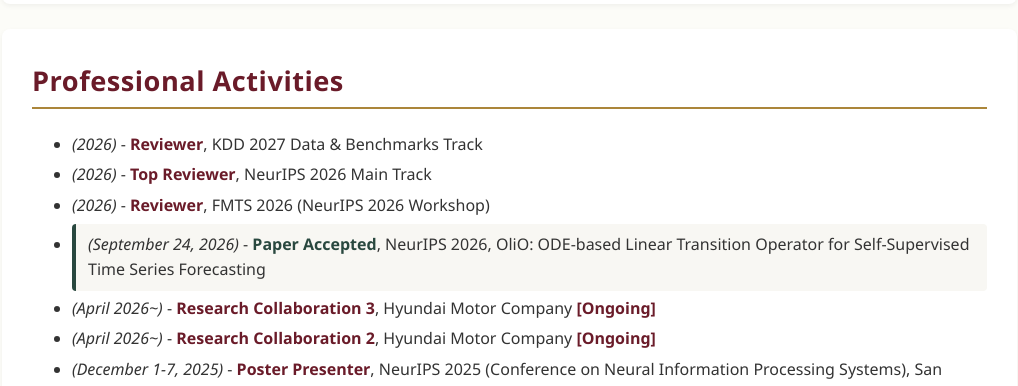
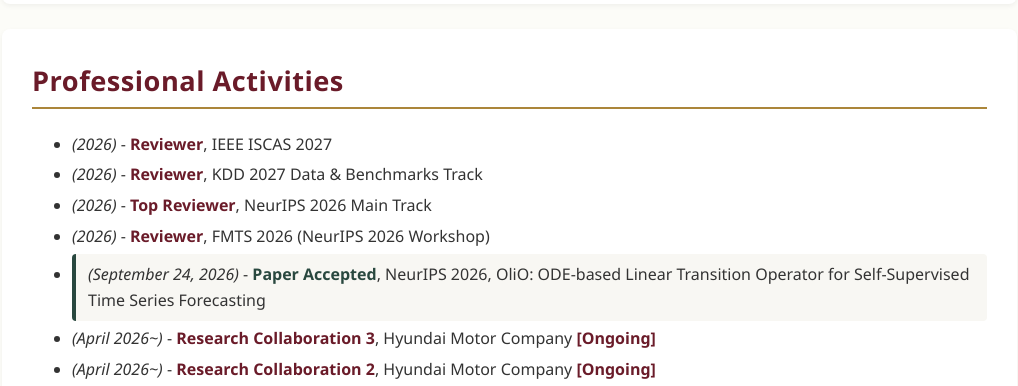
Before and after one commit to KwangryeolPark/KwangryeolPark.github.io, a plain HTML site: page index.html in a window 1280 px wide. Shown: the part 4520-4906 px from the top of the page, without its empty margins (243-1261 px from the left). Drawn offline with Linux system fonts and the light colour scheme.

Commit message:
Update professional activities in index.html

```diff
--- a/index.html
+++ b/index.html
@@ -751,11 +751,11 @@
                 <h2>Professional Activities</h2>
 
                 <ul class="activity-list">
-
                     <li class="activity-entry">
-
+                        <i>(2026)</i> - <strong style="color:var(--primary-color);">Reviewer</strong>, IEEE ISCAS 2027
+                    </li>
+                    <li class="activity-entry">
                         <i>(2026)</i> - <strong style="color:var(--primary-color);">Reviewer</strong>, KDD 2027 Data & Benchmarks Track
-
                     </li>
 
                     <li class="activity-entry">
```
